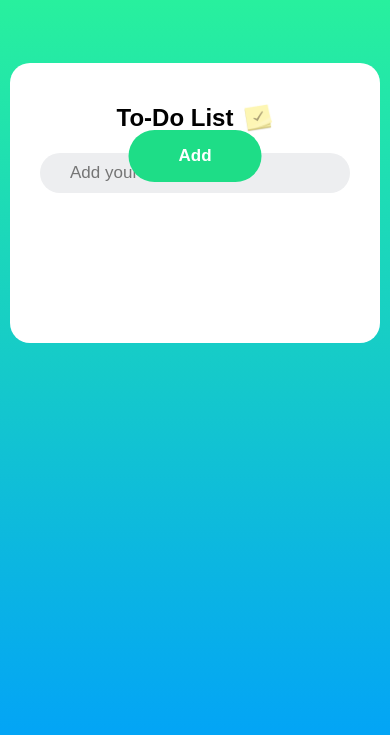
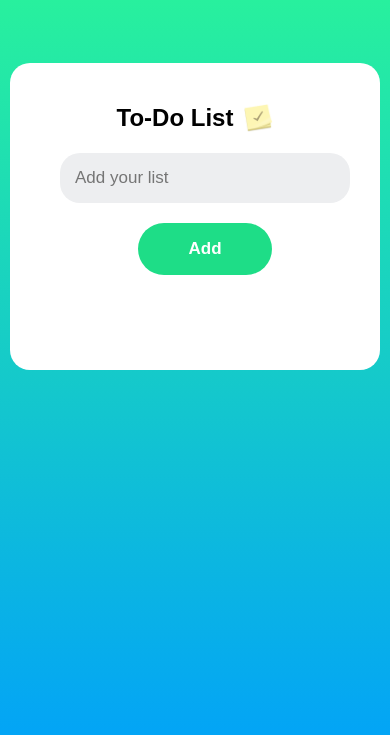
Before and after one commit to prabeshgupta/todo, a plain HTML site: page index.html in a window 390 px wide. Shown: the part 47-782 px from the top of the page. Drawn offline with Linux system fonts and the light colour scheme.

Commit message:
Todo List Responsive

```diff
--- a/style.css
+++ b/style.css
@@ -59,10 +59,10 @@
     display: flex;
     align-items: center;
     justify-content: space-between;
-    background: #edeef0;
     border-radius: 30px;
     padding-left: 20px;
     margin-bottom: 25px;
+    background: #edeef0;
 }
 
 input {
@@ -134,24 +134,21 @@ ul li span:hover {
     background: #edeef0;
 }
 
-@media screen and (max-width:600px) {
-    button {
-        position: absolute;
-        top: 21%;
-        right: 50%;
-        transform: translateX(50%);
-        border: none;
-        outline: none;
-        padding: 16px 50px;
-        background-color: #1edd87;
-        color: white;
-        font-size: 17px;
-        cursor: pointer;
-        font-weight: 600;
-        border-radius: 40px;
+@media (max-width: 600px) {
+    .todo .row {
+        flex-direction: column;
+        background: white;
+    }
+
+    .todo .row input {
+        background: #edeef0;
+        border-radius: 20px;
+        width: 100%;
+        margin-bottom: 20px;
+        padding: 15px;
     }
 
     #list {
-        margin-top: 80px;
+        margin-top: 20px;
     }
 }
```
